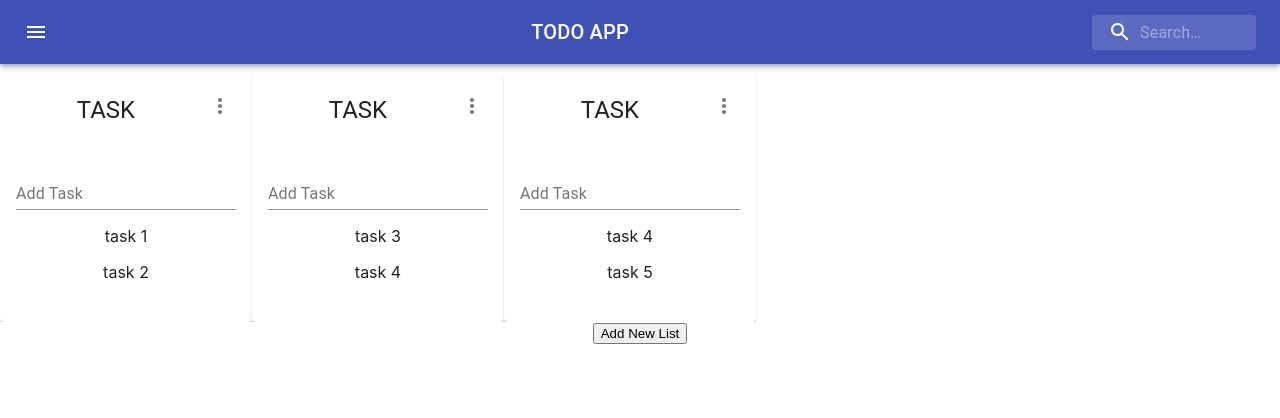
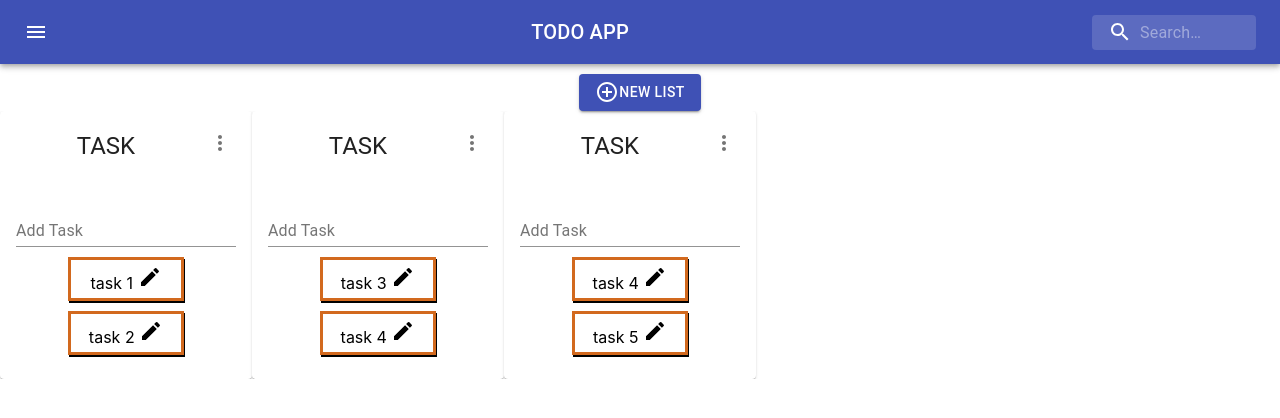
Before and after one commit to attrikartik/TodoApp, a React (Create React App) app: page / in a window 1280 px wide. Shown: the top 418 px of the page. Built offline with nearby package versions, Linux system fonts and the light colour scheme.

Commit message:
refactor code

```diff
--- a/src/Components/Board/Board.js
+++ b/src/Components/Board/Board.js
@@ -1,7 +1,8 @@
 import React, { Component } from 'react'
+import Columns from '../Columns/Columns'
 import style from './Board.module.css'
-import Columns from '../Columns/Columns'
-
+import Button from '@material-ui/core/Button';
+import AddCircleOutlineIcon from '@material-ui/icons/AddCircleOutline';
 var COL_ID = 3
 var TASK_ID = 2
 class Board extends Component {
@@ -54,7 +55,7 @@ class Board extends Component {
         ]
     }
 
-    titleHandler = (colId,value) => {
+    addNewTask = (colId,value) => {
         var columns = [...this.state.columns]
         var column = columns.filter(column=> column.colID === colId)
         const newTask={
@@ -80,14 +81,16 @@ class Board extends Component {
         const columns = [...this.state.columns]
         return (
             <div  className={style.Container}>
+                <Button size="medium"  variant="contained" color="primary" onClick={this.addList}>
+                  <AddCircleOutlineIcon/> New List
+                </Button>
                <div className={style.Board}>
                 {
                     columns.length > 0 ? columns.map(column => (
-                      <Columns key={column.colID} {...column} handleTitle={(colId,value) => this.titleHandler(colId,value)}/>
+                      <Columns key={column.colID} {...column} handleTitle={(colId,value) => this.addNewTask(colId,value)}/>
                     )): null
                 }
                </div>
-               <button onClick={this.addList}>Add New List</button>
             </div>
         )
     }
--- a/src/Components/Task/Task.js
+++ b/src/Components/Task/Task.js
@@ -1,14 +1,13 @@
 import React, { Component } from 'react'
-
+import style from './Task.module.css'
+import EditIcon from '@material-ui/icons/Create';
 class Task extends Component {
-    state={
-        title: '',
-        priority:'',
-    }
     render () {
         return (
-            <div>
-              <p>{this.props.title} EDIT</p>
+            <div className={style.contaier}>
+              <div className={style.task}>
+              {this.props.title} <EditIcon/>
+              </div>
             </div>
         )
     }
--- /dev/null
+++ b/src/Components/Task/Task.module.css
@@ -0,0 +1,13 @@
+.contaier{
+    background-color:white;
+    color: black;
+}
+
+.task{
+    width: 100px;
+    display: inline-block;
+    border: solid chocolate;
+    margin-top: 10px;
+    box-shadow: 1px 2px black;
+    padding: 5px;
+}
--- a/src/Components/TaskCard/TaskCard.js
+++ b/src/Components/TaskCard/TaskCard.js
@@ -5,6 +5,7 @@ import CardContent from '@material-ui/core/CardContent';
 import IconButton from '@material-ui/core/IconButton';
 import MoreVertIcon from '@material-ui/icons/MoreVert';
 import TaskForm from '../TaskForm/TaskForm'
+import Task from '../Task/Task'
 import style from './Card.module.css'
 
 const TaskCard =(props)=> {
@@ -34,7 +35,7 @@ const TaskCard =(props)=> {
       <CardContent>
        <TaskForm  titleHandle={(value)=>props.title(colId,value)}/>
        {
-         tasks.length > 0 ? tasks.map((t,index)=><p id={t.title} key={index}>{t.title}</p>) : null
+         tasks.length > 0 ? tasks.map((t,index)=><Task id={t.title} key={index} title={t.title}/>) : null
        }
       </CardContent>
     </Card>
```
